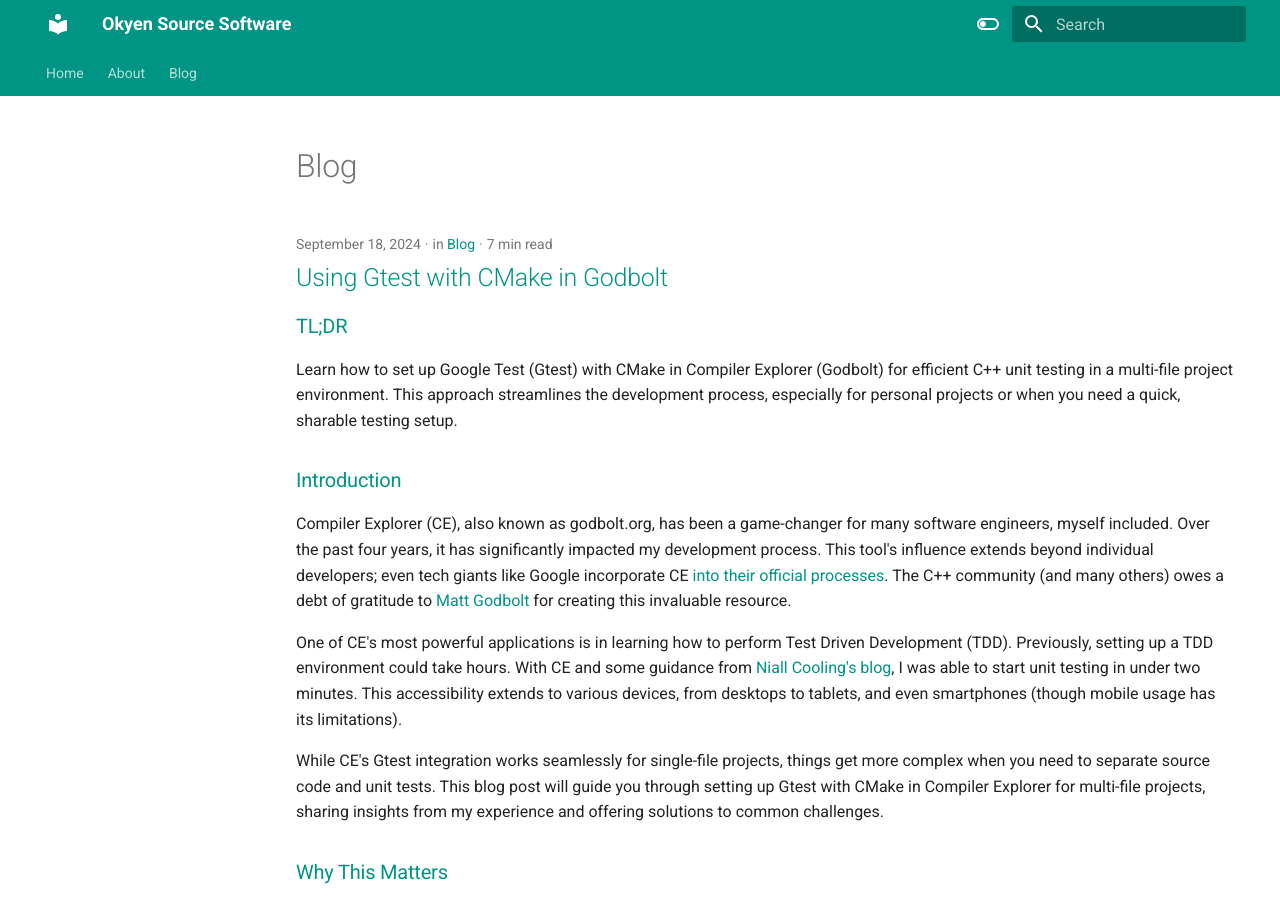
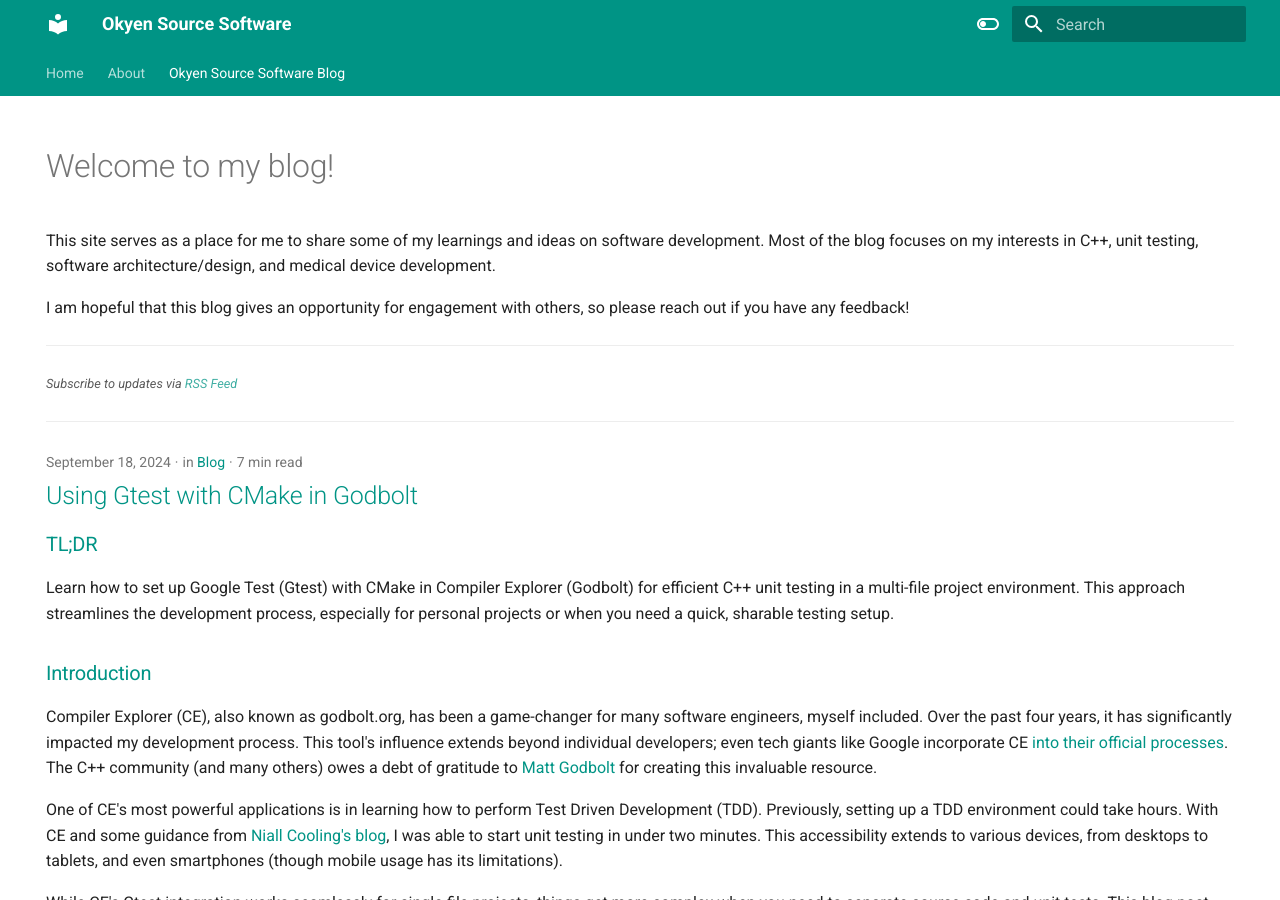
Before and after one commit to mokyen/okyensourcesoftware, an MkDocs documentation site: the page built from docs/blog/index.md, in a window 1280 px wide and 900 px high. Built offline with MkDocs 1.6.1 and Material for MkDocs 9.7.7, drawn with Linux system fonts in a browser that asks for light colours; emoji names are drawn with the system emoji font; comment, search, counter and statistics services are not loaded; some of the changed lines change nothing that is shown.

Commit message:
Fixing blog index page (#8)
* Update and rename _index.md to index.md

Renaming and Simplifying for testing

* Update mkdocs.yml

Renamed index.md in the Nav section to match file rename

* Update index.md

Reverted to old data

* Update index.md

Removed the info on latest blogs in favor of auto stuff

```diff
--- a/docs/blog/_index.md
+++ b/docs/blog/index.md
@@ -10,13 +10,8 @@
 
 I am hopeful that this blog gives an opportunity for engagement with others, so please reach out if you have any feedback!
 
-## Latest Blog
+---
 
-[Using Gtest with CMake in Godbolt](blog/posts/godbolt_cmake_gtest.md) - 2024/09/20
-
-## Past Blogs
-
-[What is Invariance?](blog/posts/invariance.md) - 2024/06/16
+<small>*Subscribe to updates via [RSS Feed](/feed_rss_created.xml)*</small>
 
 ---
-<small>*Subscribe to updates via [RSS Feed](/feed_rss_created.xml)*</small>
--- a/mkdocs.yml
+++ b/mkdocs.yml
@@ -66,7 +66,7 @@
   - About:
       - 'about.md'
       - 'bio.md'
-  - Blog: 'blog/_index.md'
+  - Blog: 'blog/index.md'
 markdown_extensions:
   - pymdownx.highlight:
       anchor_linenums: true
```
